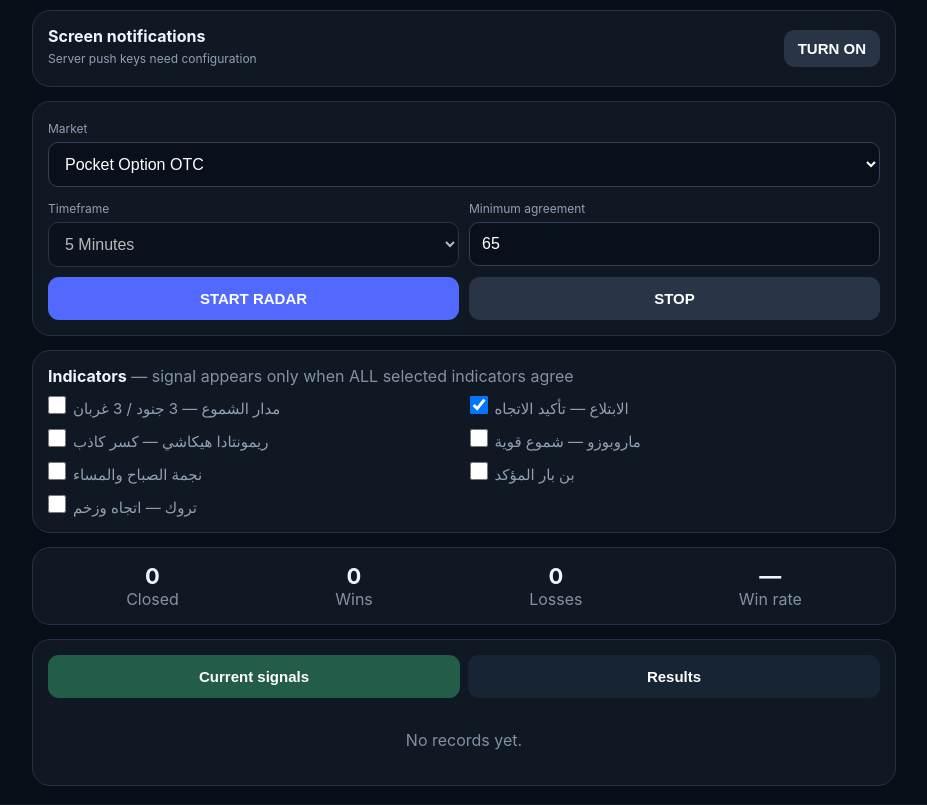
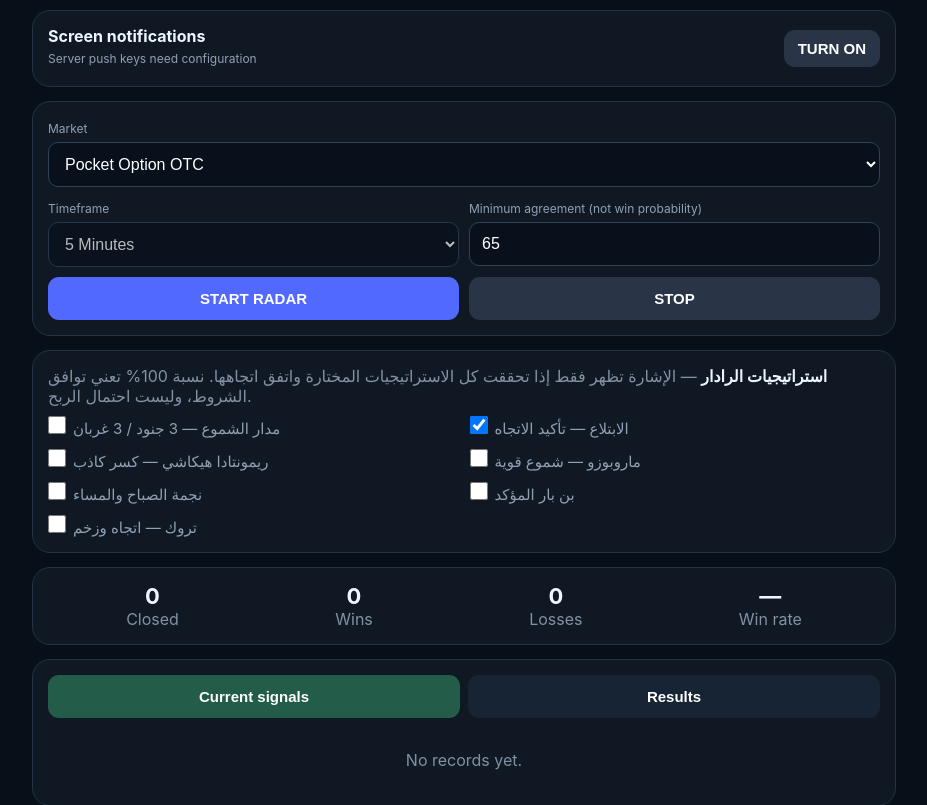
Before and after one commit to smarttrook/pocket-bot-web, a Flask app: template templates/index.html in a window 1280 px wide. Shown: the part 604-1409 px from the top of the page, without its empty margins (176-1103 px from the left). Run offline with Flask 3, Linux system fonts and the light colour scheme; the template is opened without the code that fills it, so the values that code supplies are empty.

Commit message:
Add files via upload

```diff
--- a/templates/index.html
+++ b/templates/index.html
@@ -5,8 +5,8 @@
 <div class="head"><div><h1>TRADE RADAR</h1><div class="muted">Pocket Option · verified consensus signals</div></div><div id="badge" class="badge">STOPPED</div></div>
 <div class="panel radarWrap"><div id="radar" class="radar stopped"><div class="sweep"></div><div id="scanmsg" class="scanmsg">SCANNING</div><div id="blip1" class="blip blip1" style="display:none"></div><div id="blip2" class="blip blip2" style="display:none"></div><div id="blip3" class="blip blip3" style="display:none"></div></div></div>
 <div class="panel"><div><b>Market feed:</b> <span id="source">—</span></div><div id="status" class="status">Ready</div></div><div class="panel notifyRow"><div><b>Screen notifications</b><div id="notifyState" class="small">Off · maximum 3 signal alerts per scan</div><div id="pushDiag" class="small"></div></div><div style="display:flex;gap:8px;flex-wrap:wrap;justify-content:flex-end"><button id="testNotifyBtn" class="notifyBtn" onclick="testNotification()" style="display:none">TEST</button><button id="notifyBtn" class="notifyBtn" onclick="toggleNotifications()">TURN ON</button></div></div>
-<div class="panel controls"><div class="full"><label>Market<select id="mode"><option value="otc">Pocket Option OTC</option><option value="real">Real market pairs</option></select></label></div><div><label>Timeframe<select id="timeframe" disabled><option value="300">5 Minutes</option></select></label></div><div><label>Minimum agreement<input id="minScore" type="number" min="40" max="100" value="65"></label></div><button onclick="startRadar()">START RADAR</button><button class="secondary" onclick="stopRadar()">STOP</button></div>
-<div class="panel"><div><b>Indicators</b> <span class="muted">— signal appears only when ALL selected indicators agree</span></div><div id="indicators" class="inds"></div></div>
+<div class="panel controls"><div class="full"><label>Market<select id="mode"><option value="otc">Pocket Option OTC</option><option value="real">Real market pairs</option></select></label></div><div><label>Timeframe<select id="timeframe" disabled><option value="300">5 Minutes</option></select></label></div><div><label>Minimum agreement (not win probability)<input id="minScore" type="number" min="40" max="100" value="65"></label></div><button onclick="startRadar()">START RADAR</button><button class="secondary" onclick="stopRadar()">STOP</button></div>
+<div class="panel"><div><b>استراتيجيات الرادار</b> <span class="muted">— الإشارة تظهر فقط إذا تحققت كل الاستراتيجيات المختارة واتفق اتجاهها. نسبة 100% تعني توافق الشروط، وليست احتمال الربح.</span></div><div id="indicators" class="inds"></div></div>
 <div class="panel stats"><div><b id="closed">0</b><span class="muted">Closed</span></div><div><b id="wins">0</b><span class="muted">Wins</span></div><div><b id="losses">0</b><span class="muted">Losses</span></div><div><b id="wr">—</b><span class="muted">Win rate</span></div></div>
 <div class="panel"><div class="tabs"><button id="tabOpen" class="active" onclick="showTab('open')">Current signals</button><button id="tabClosed" onclick="showTab('closed')">Results</button></div><div id="log"></div></div>
 </div><script>
```
